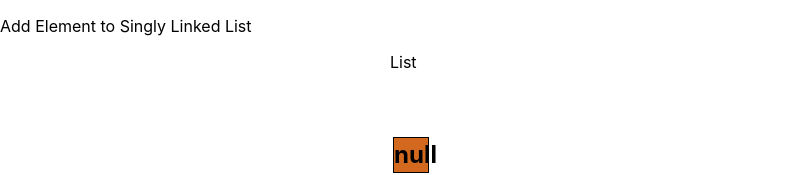
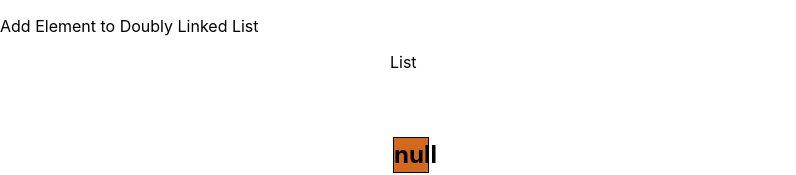
Before and after one commit to MatteoNunez22/algorithm-visualizer-group6, a React (Create React App) app: page /updateElementFromDoublyLinkedList in a window 1280 px wide. Shown: the top 175 px of the page, without its empty margins (0-796 px from the left). Built offline with nearby package versions, Linux system fonts and the light colour scheme.

Commit message:
Update UpdateElementFromDoublyLinkedList

```diff
--- a/src/Components/UpdateElementFromDoublyLinkedList.jsx
+++ b/src/Components/UpdateElementFromDoublyLinkedList.jsx
@@ -115,7 +115,7 @@ function UpdateElementFromDoublyLinkedList()
 
     return (
         <div id="container">
-            <p>Add Element to Singly Linked List</p>
+            <p>Add Element to Doubly Linked List</p>
             <div id="array">
                 <p>List</p>
                 <table id="indexesTable">
```
